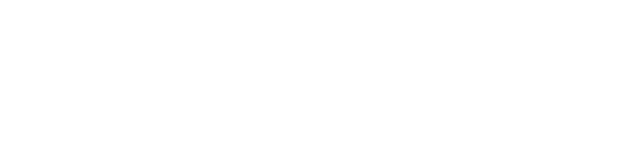
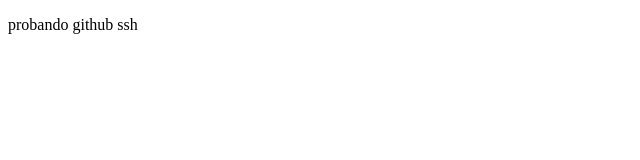
Before and after one commit to fullbrito/proyectoDemoPrework, a plain HTML site: page index.html in a window 1280 px wide. Shown: the whole page, without its empty margins (0-640 px from the left). Drawn offline with Linux system fonts and the light colour scheme.

Commit message:
cambios 0.001

```diff
--- a/index.html
+++ b/index.html
@@ -7,7 +7,7 @@
 </head>
 <body>
     <p>
-
+       probando github ssh
 
 
     </p>
```
